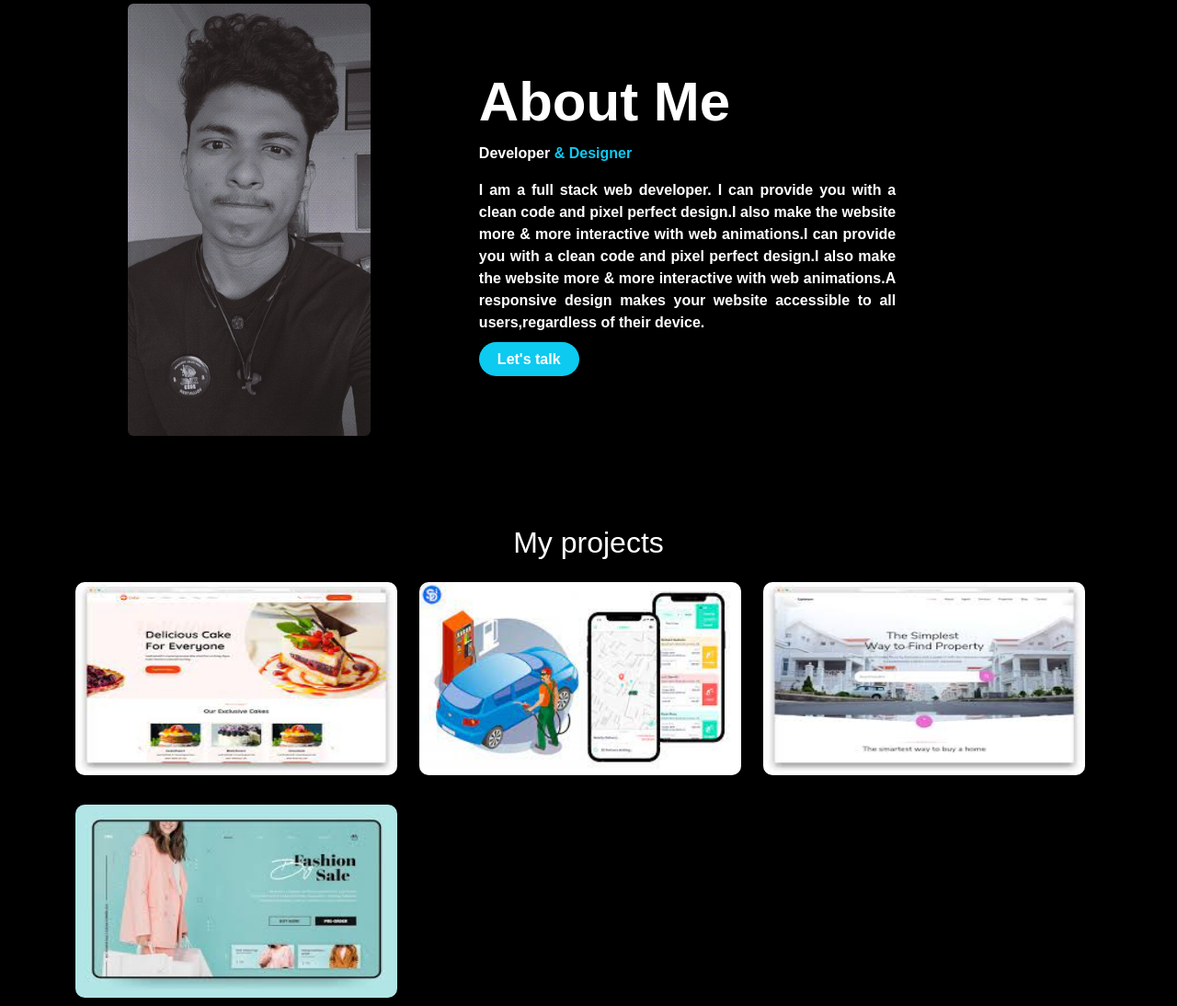
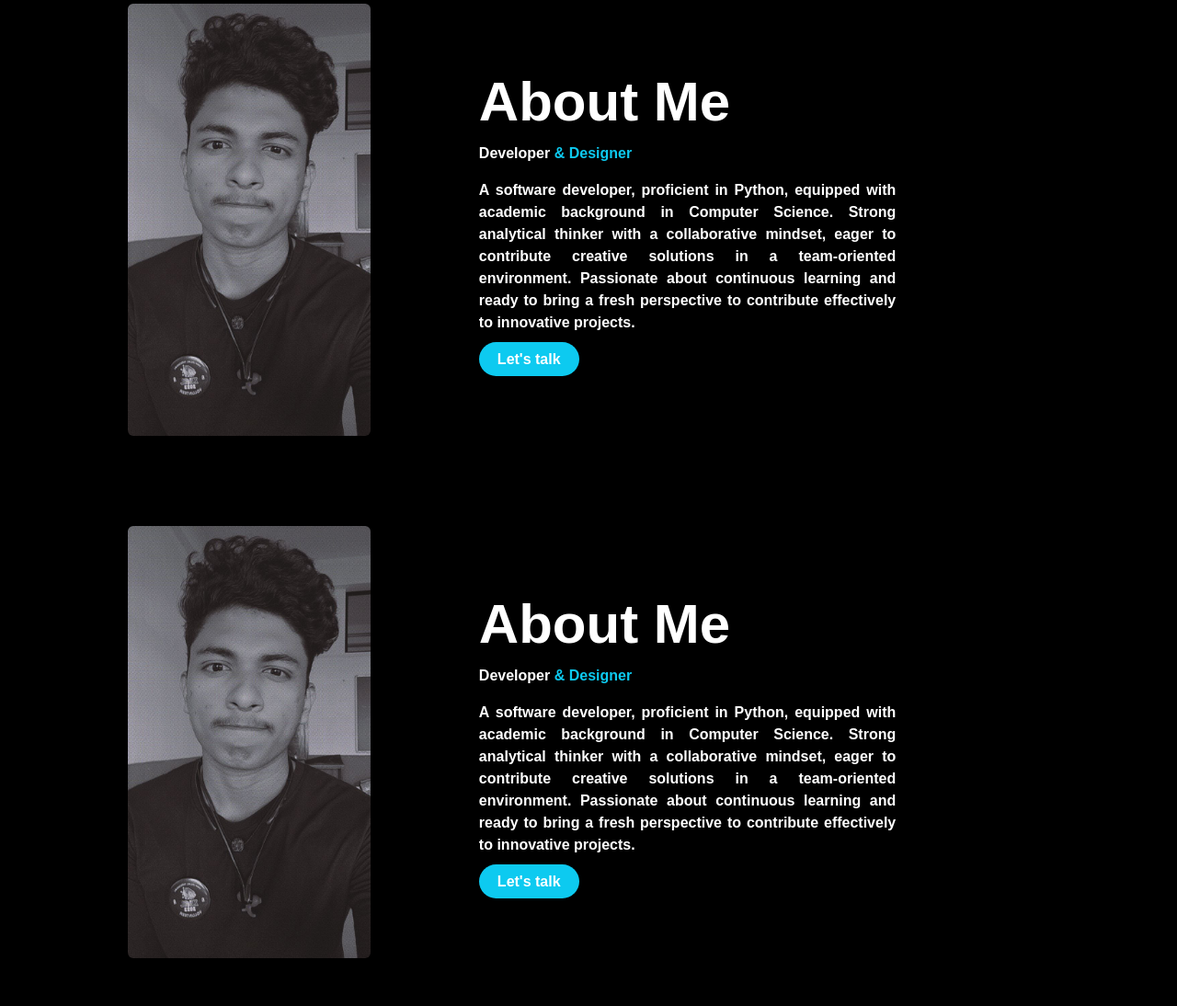
Before and after one commit to SID12433/myportfolio, a plain HTML site: page index.html in a window 1280 px wide. Shown: the part 845-1939 px from the top of the page at 92% size. Drawn offline with nearby package versions, Linux system fonts and the light colour scheme; a web font is replaced by a local one.

Commit message:
animation

```diff
--- a/index.html
+++ b/index.html
@@ -76,14 +76,14 @@
     <div class="s-2 container-fluid d-flex align-items-center justify-content-center" id="about">
       <div class="card mb-5 mt-5 bg-black" style="max-width:80%; ">
         <div class="row g-0">
-          <div class="image col-md-4">
+          <div class="image col-md-4  slide-in">
             <img src="./images/photo4.jpg" class="img-fluid rounded" alt="..." style="height: 470px;">
           </div>
-          <div class="col-md-6 col-lg-6 col-12 d-flex align-items-center justify-content-center text-white">
+          <div class="col-md-6 col-lg-6 col-12 d-flex align-items-center justify-content-center text-white  slide-in">
             <div class="card-body1 ms-lg-5 ms-md-5 ms-0">
               <h5 class="card-title1">About Me</h5>
               <p class="card-text1">Developer <span class="text-info">& Designer</span></p>
-              <p class="card-text1">I am a full stack web developer. I can provide you with a clean code and pixel perfect design.I also make the website more & more interactive with web animations.I can provide you with a clean code and pixel perfect design.I also make the website more & more interactive with web animations.A responsive design makes your website accessible to all users,regardless of their device.</p>
+              <p class="card-text1">A software developer, proficient in Python, equipped with academic background in Computer Science. Strong analytical thinker with a collaborative mindset, eager to contribute creative solutions in a team-oriented environment. Passionate about continuous learning and ready to bring a fresh perspective to contribute effectively to innovative projects.</p>
               <a class="btn-card bg-info rounded-pill text-white border border-0 text-decoration-none" href="#links">Let's talk</a>
             </div>
           </div>
@@ -93,9 +93,31 @@
 
     <!-- second slide ends -->
 
+    <!-- skills -->
+
+    <div class="s-2 container-fluid d-flex align-items-center justify-content-center" id="about">
+      <div class="card mb-5 mt-5 bg-black  slide-in" style="max-width:80%; ">
+        <div class="row g-0">
+          <div class="image col-md-4">
+            <img src="./images/photo4.jpg" class="img-fluid rounded" alt="..." style="height: 470px;">
+          </div>
+          <div class="col-md-6 col-lg-6 col-12 d-flex align-items-center justify-content-center text-white">
+            <div class="card-body1 ms-lg-5 ms-md-5 ms-0">
+              <h5 class="card-title1">About Me</h5>
+              <p class="card-text1">Developer <span class="text-info">& Designer</span></p>
+              <p class="card-text1">A software developer, proficient in Python, equipped with academic background in Computer Science. Strong analytical thinker with a collaborative mindset, eager to contribute creative solutions in a team-oriented environment. Passionate about continuous learning and ready to bring a fresh perspective to contribute effectively to innovative projects.</p>
+              <a class="btn-card bg-info rounded-pill text-white border border-0 text-decoration-none" href="#links">Let's talk</a>
+            </div>
+          </div>
+        </div>
+      </div>
+    </div>
+
+    <!-- skills -->
+
     <!-- third slide starts  -->
     <div class="s-2 container-fluid mt-5" id="project">
-        <div class="container mb-5">
+        <div class="container mb-5  slide-in">
             <h2 class="text-center mb-lg-4 mb-md-4 mb-2">My projects</h2>
 
             <div class="card-group gap-4">
--- a/style.css
+++ b/style.css
@@ -123,7 +123,7 @@ body{
 
   .overlay {
     position: absolute;
-    bottom: -100%; /* Initially, the overlay is placed below the container */
+    bottom: -100%;
     left: 0;
     opacity: 0;
     width: 100%;
@@ -156,3 +156,33 @@ body{
     opacity: 1;
     bottom: 0;
   }
+
+/* animation */
+
+/* Set initial state of the element */
+.slide-in {
+    opacity: 0; /* Initially hidden */
+    transform: translateY(50px); /* Start position below by 50px */
+    transition: opacity 0.5s, transform 1.3s; /* Smooth transition */
+  }
+
+  /* Define animation for when the element is in the viewport */
+  @media screen and (max-height:100vh) {
+    .slide-in {
+      opacity: 1; /* Show element */
+      transform: translateY(0); /* Move element to its original position */
+      animation: slideIn 1.3s forwards;
+    }
+  }
+
+  /* Keyframes for the animation */
+  @keyframes slideIn {
+    from {
+      opacity: 0;
+      transform: translateY(50px);
+    }
+    to {
+      opacity: 1;
+      transform: translateY(0);
+    }
+  }
```
